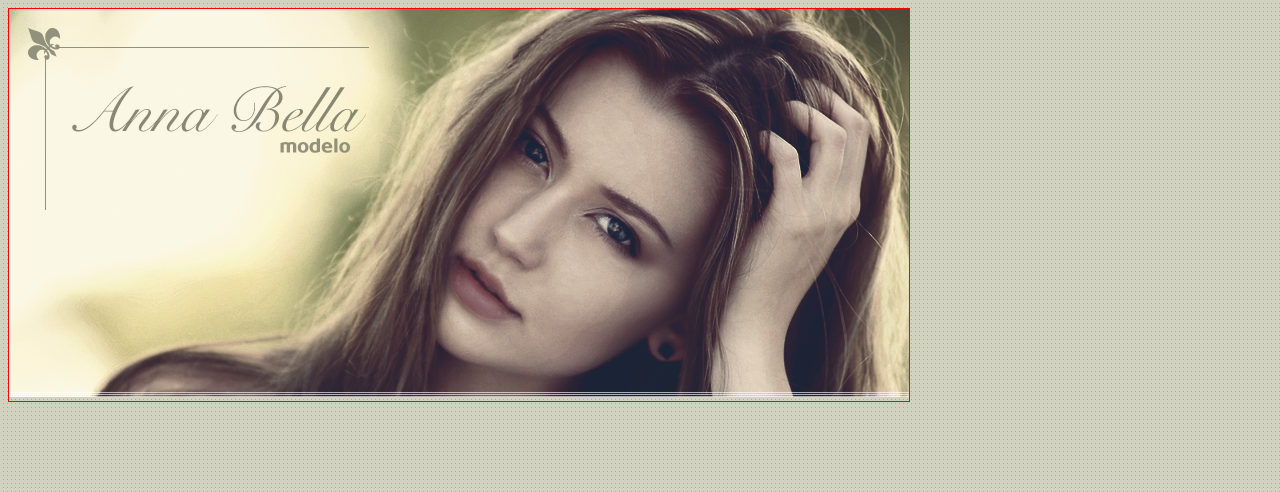
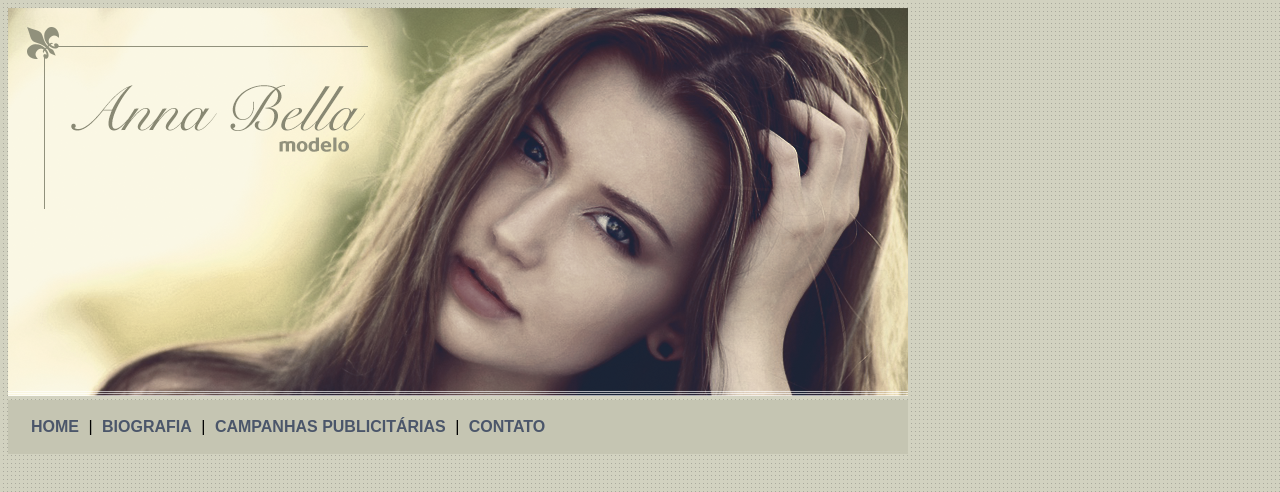
Before and after one commit to https-ailton-dev/WebSite_HTML-CSS3_Modelle, a plain HTML site: page index.html in a window 1280 px wide. Shown: the top 492 px of the page. Drawn offline with Linux system fonts and the light colour scheme.

Commit message:
Adiciona Menu

```diff
--- a/estilo.css
+++ b/estilo.css
@@ -2,7 +2,17 @@ body{
     background:#d2d2c1 url('img/fundo.png');
     font: 16px Arial, Helvetica, sans-serif;
 }
+a{
+    color: #4b566a;
+    text-decoration: none;
+    font-weight: bold;
+    padding: 5px;
+
+}
 #principal{
-    border: 1px solid red;
     width: 900px;
 }
+#menu{
+    background: #c5c5b2;
+    padding: 18px;
+}
--- a/index.html
+++ b/index.html
@@ -12,7 +12,16 @@
 
     <div id="principal">
 
-        <img src="img/capa.png"
+        <img src="img/capa.png">
+
+        <div id="menu">
+
+            <a href="index.html">HOME</a> |
+            <a href="biografia.html">BIOGRAFIA</a> |
+            <a href="campanhas.html">CAMPANHAS PUBLICITÁRIAS</a> |
+            <a href="contato.html">CONTATO</a>
+
+        </div>
 
 
 
```
